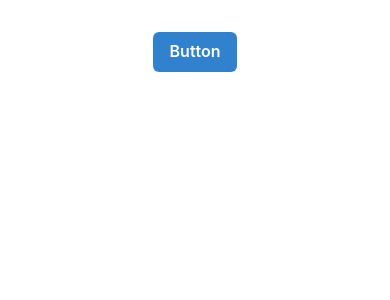
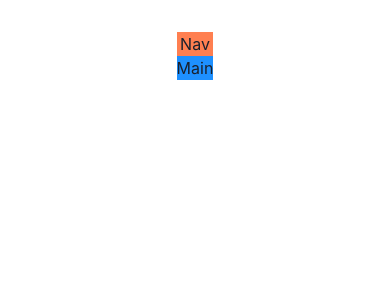
Before and after one commit to tmccoy94/game_hub_project, a React (Vite) app in the folder game_hub_project/: page / in a window 390 px wide. Shown: the top 300 px of the page. Built offline with nearby package versions, Linux system fonts and the light colour scheme.

Commit message:
Made basic responsive grid layout

```diff
--- a/game_hub_project/src/App.tsx
+++ b/game_hub_project/src/App.tsx
@@ -1,12 +1,27 @@
 import { useState } from "react";
-import { Button, ButtonGroup } from "@chakra-ui/react";
+import { Grid, GridItem, Show } from "@chakra-ui/react";
 import "./App.css";
 
 function App() {
   return (
-    <>
-      <Button colorScheme="blue">Button</Button>
-    </>
+    <Grid
+      templateAreas={{
+        base: `"nav" "main"` /* For the cell phone one column */,
+        lg: `"nav nav" "aside main"` /* For the large devices two columns (over 1024px) */,
+      }}
+    >
+      <GridItem area="nav" bg="coral">
+        Nav
+      </GridItem>
+      <Show above="lg">
+        <GridItem area="aside" bg="gold">
+          Aside
+        </GridItem>
+      </Show>
+      <GridItem area="main" bg="dodgerblue">
+        Main
+      </GridItem>
+    </Grid>
   );
 }
 
```
